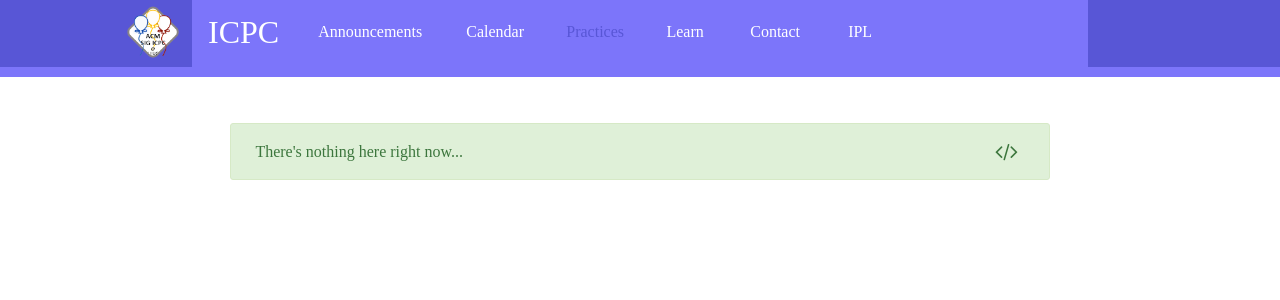
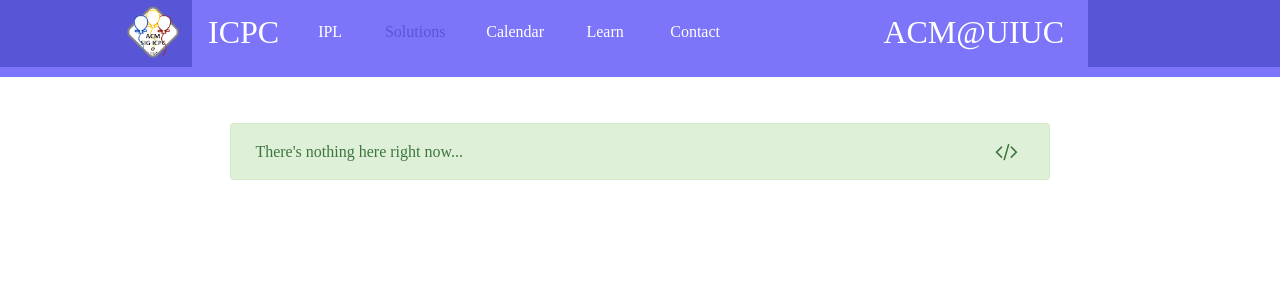
Before and after one commit to acm-uiuc/icpc-website, a Jekyll site: the page built from practices.html, in a window 1280 px wide. Shown: the top 300 px of the page. Built offline with Jekyll 4.4.1, drawn with Linux system fonts in a browser that asks for light colours; nearby versions of some CDN libraries; some web fonts are replaced; Markdown is read by kramdown in place of the engine named in the settings.

Commit message:
navbar changed + latex support added

```diff
--- a/_config.yml
+++ b/_config.yml
@@ -3,4 +3,3 @@
 redcarpet:
   extensions: ["no_intra_emphasis", "fenced_code_blocks", "autolink", "tables", "with_toc_data"]
 highlighter: pygments
-paginate: 5
--- a/_includes/navbar.html
+++ b/_includes/navbar.html
@@ -10,27 +10,29 @@
       </h1>
     </div>
 
-    <div class="navitem {% if page.title == 'Announcements' or page.category == 'announcements' %}active{% endif %}">
+    <div class="navitem {% if page.title == 'Illinois Programming League' %}active{% endif %}">
       <div class="navlink"
-            style="width:150px;"> <!-- TODO: Pullout styling from this file. -->
-        <a href="{{ site.baseurl }}/announcements.html">
-          Announcements
+            style="width:70px;">
+        <a href="{{ site.baseurl }}/ipl.html">
+          IPL
         </a>
       </div>
     </div>
+
+    <div class="navitem {% if page.title == 'Practices' or page.category == 'practices' %}active{% endif %}">
+      <div class="navlink"
+            style="width:100px;">
+        <a href="{{ site.baseurl }}/practices.html">
+            Solutions
+        </a>
+      </div>
+    </div>
+
     <div class="navitem {% if page.title == 'Calendar' %}active{% endif %}">
       <div class="navlink"
             style="width:100px;">
         <a href="{{ site.baseurl }}/calendar.html">
           Calendar
-        </a>
-      </div>
-    </div>
-    <div class="navitem {% if page.title == 'Practices' or page.category == 'practices' %}active{% endif %}">
-      <div class="navlink"
-            style="width:100px;">
-        <a href="{{ site.baseurl }}/practices.html">
-          Practices
         </a>
       </div>
     </div>
@@ -51,15 +53,6 @@
       </div>
     </div>
 
-    <div class="navitem {% if page.title == 'Illinois Programming League' %}active{% endif %}">
-      <div class="navlink"
-            style="width:70px;">
-        <a href="{{ site.baseurl }}/ipl.html">
-          IPL
-        </a>
-      </div>
-    </div>
-
     <div class="navitem">
       <h1 class="brand right">
         <a href="http://www.acm.uiuc.edu/">
--- a/_layouts/post.html
+++ b/_layouts/post.html
@@ -3,6 +3,10 @@
 ---
 
 <div class="post">
+  <script type="text/javascript"
+        src="https://cdn.mathjax.org/mathjax/latest/MathJax.js?config=TeX-AMS-MML_HTMLorMML">
+  </script>
+
   <header class="post-header">
     {% if page.category == "announcements" %}
     <a href="{{ site.baseurl }}/announcements.html">
```
